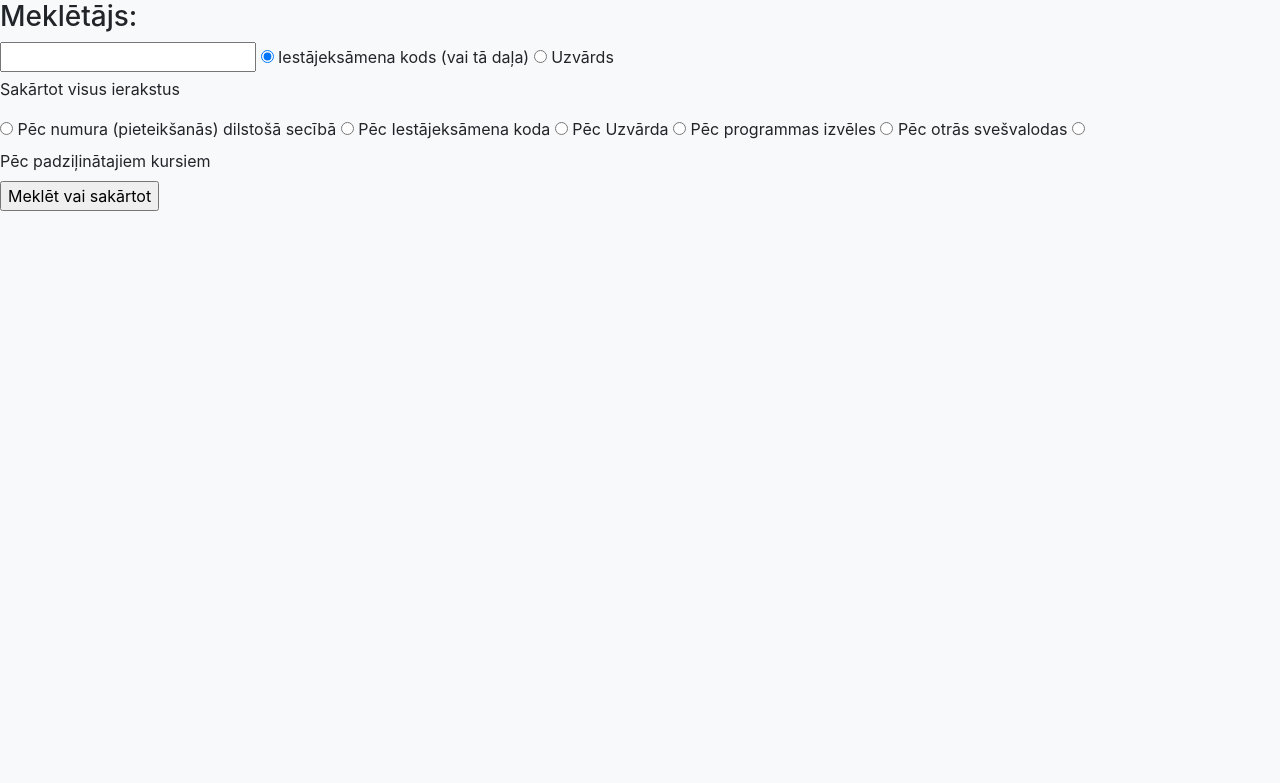
After one commit to martabritala/skolotajuDB, a Flask app: template templates/rezultati.html in a window 1280 px wide. The commit adds this page. Shown: the top 783 px of the page. Run offline with Flask 2, Linux system fonts and the light colour scheme; the template is opened without the code that fills it, so the values that code supplies are empty; some libraries are stand-ins or nearby versions.

Commit message:
lapas paveidotas

```diff
--- a/main.py
+++ b/main.py
@@ -46,3 +46,7 @@ def suutiit():
     parametri="'{vards}','{uzvards}',{programma},{datori},{debates},{anglit},{filoz},{publ},{papang},{psih},{robo},{krv},{padz1},{padz2},{padz3},{otraval},{tresaval},{exnumurs}".format(**request.json)
     data.ierakstit(parametri)
     return data.test_connection()
+
+@app.route('/mekletajs')
+def test():
+    return render_template('rezultati.html')
--- /dev/null
+++ b/static/tests5.js
@@ -0,0 +1,6 @@
+class Tests4{
+    constructor(id){
+        this.konteiners=document.getElementById(id);
+
+    }
+}
--- /dev/null
+++ b/templates/rezultati.html
@@ -0,0 +1,40 @@
+<html>
+  <head>
+    <meta charset="UTF-8">
+    <meta name="viewport" content="width=device-width, initial-scale=1.0">
+    <title>
+      Izvēles rezultāti
+    </title>
+ <!--   <link rel="stylesheet" href="./smukumi.css"> -->
+    <link rel="stylesheet" href="https://stackpath.bootstrapcdn.com/bootstrap/4.4.1/css/bootstrap.min.css" integrity="sha384-Vkoo8x4CGsO3+Hhxv8T/Q5PaXtkKtu6ug5TOeNV6gBiFeWPGFN9MuhOf23Q9Ifjh" crossorigin="anonymous">
+  </head>
+  <body class="bg-light">
+        <div id="meklētājs">
+            <!--Meklēšanas vieta-->
+            <form method="POST">
+                <h3>Meklētājs:   </h3>
+                <input type="text" name="teksts">
+                <input type="radio" name="izvele" value="1" checked>
+                <label for="1"><span>Iestājeksāmena kods (vai tā daļa)  </span></label>
+                <input type="radio" name="izvele" value="2">
+                <label for="2"><span>Uzvārds</span></label>
+                <br>
+                <p>Sakārtot visus ierakstus</p>
+                <input type="radio" name="izvele" value="3">
+                <label for="3">Pēc numura (pieteikšanās) dilstošā secībā</label>
+                <input type="radio" name="izvele" value="8">
+                <label for="8">Pēc Iestājeksāmena koda</label>
+                <input type="radio" name="izvele" value="4">
+                <label for="4">Pēc Uzvārda</label>
+                <input type="radio" name="izvele" value="5">
+                <label for="5">Pēc programmas izvēles</label>
+                <input type="radio" name="izvele" value="7">
+                <label for="7">Pēc otrās svešvalodas</label>
+                <input type="radio" name="izvele" value="6">
+                <label for="6">Pēc padziļinātajiem kursiem</label>
+                <br>
+                <input type="submit" value="Meklēt vai sakārtot">
+            </form>
+        </div>
+    </body>
+</html>
```
Also changed, not shown: templates/index.html (+8 -9 lines), static/RAG_logo.png (deleted), static/info_logo.png (deleted), 1 other file.
